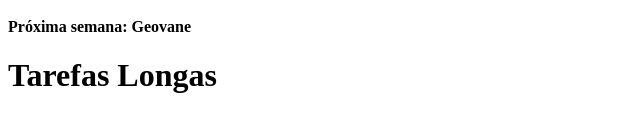
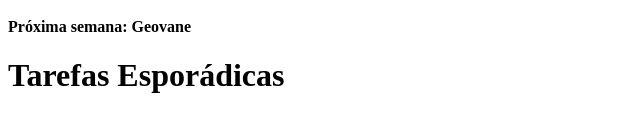
Before and after one commit to ManoelPradoMark22/task-rotation, a plain HTML site: page index.html in a window 1280 px wide. Shown: the part 299-430 px from the top of the page, without its empty margins (0-640 px from the left). Drawn offline with Linux system fonts and the light colour scheme.

Commit message:
Update index.html

```diff
--- a/index.html
+++ b/index.html
@@ -24,7 +24,7 @@
   </div>
 
   <div>
-    <h1>Tarefas Longas</h1>
+    <h1>Tarefas Esporádicas
     <div id="longTask">
 
     </div>
```
